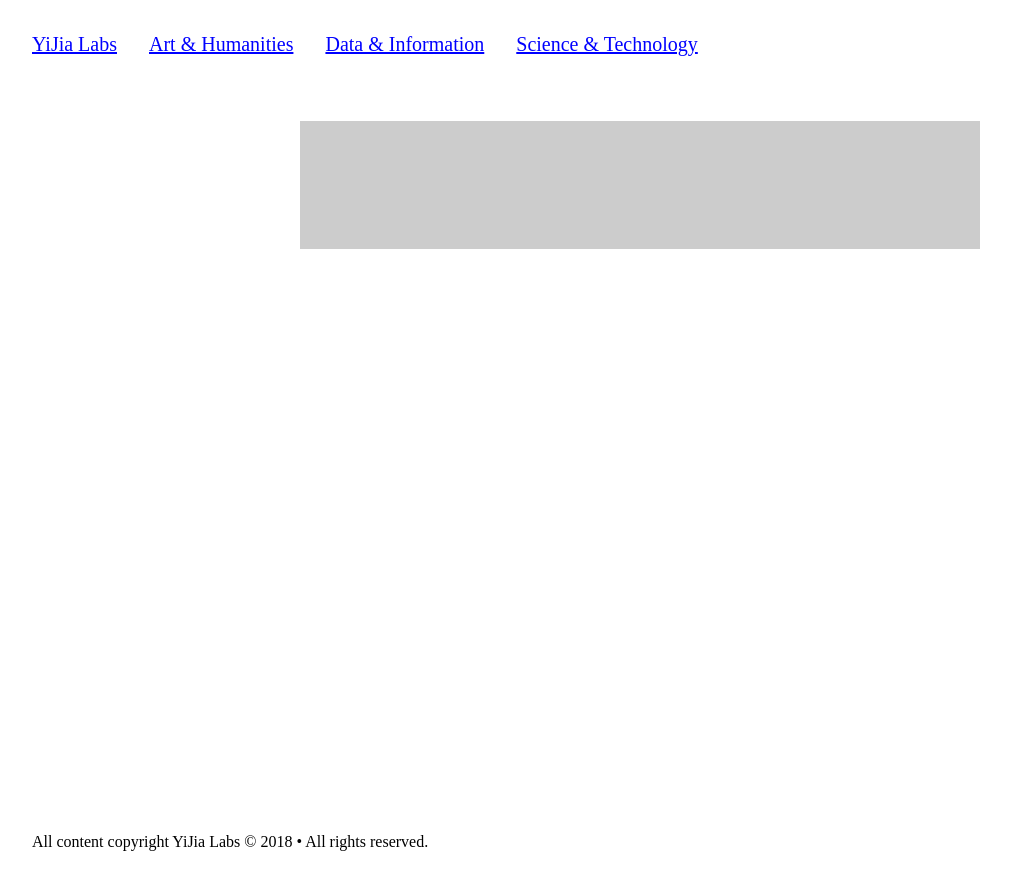
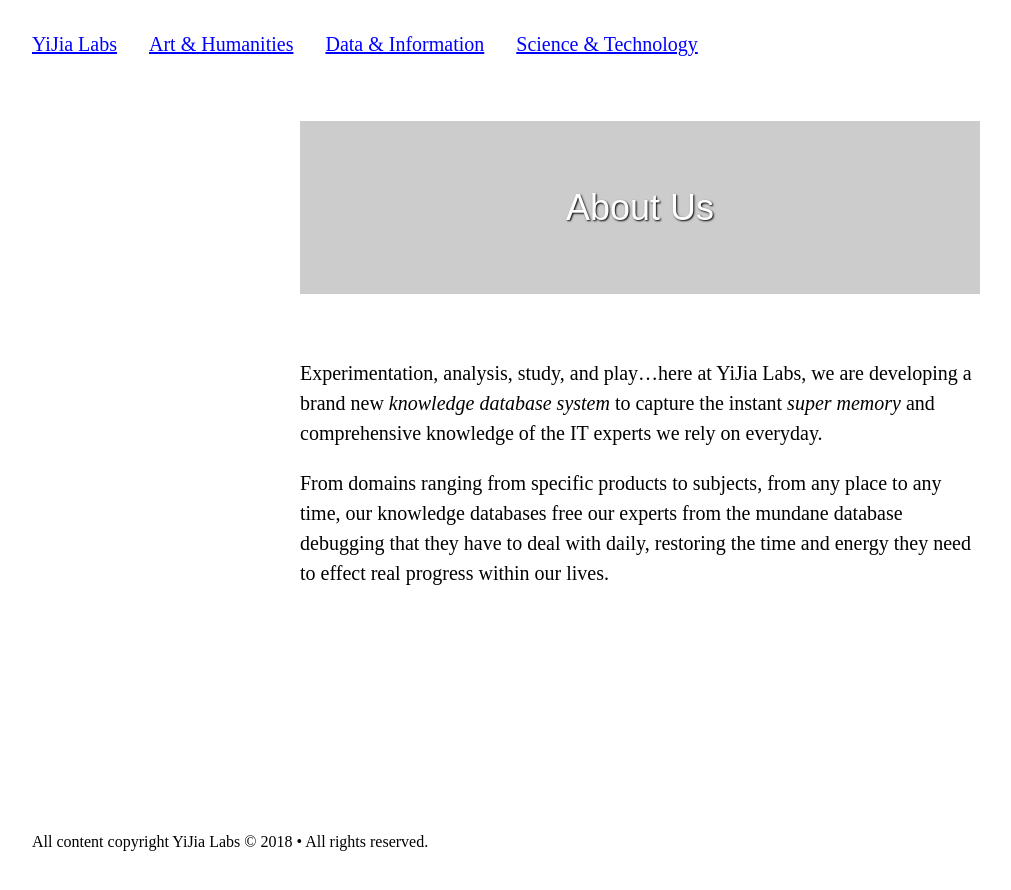
Before and after one commit to yijialabs/yijialabs-website, a Jekyll site: the page built from about.md, in a window 1280 px wide. Shown: the top 890 px of the page, without its empty margins (0-1011 px from the left). Built offline with Jekyll 4.4.1, drawn with Linux system fonts in a browser that asks for light colours; nearby versions of some CDN libraries.

Commit message:
Update Pages “about”

```diff
--- a/about.md
+++ b/about.md
@@ -1,3 +1,8 @@
 ---
 layout: page
+title: About Us
+cover_image: /images/about-us-imagefeature.png
 ---
+Experimentation, analysis, study, and play…here at YiJia Labs, we are developing a brand new _knowledge database system_ to capture the instant _super memory_ and comprehensive knowledge of the IT experts we rely on everyday.
+
+From domains ranging from specific products to subjects, from any place to any time, our knowledge databases free our experts from the mundane database debugging that they have to deal with daily, restoring the time and energy they need to effect real progress within our lives.
```
